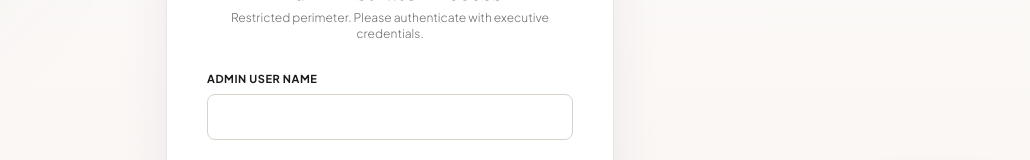
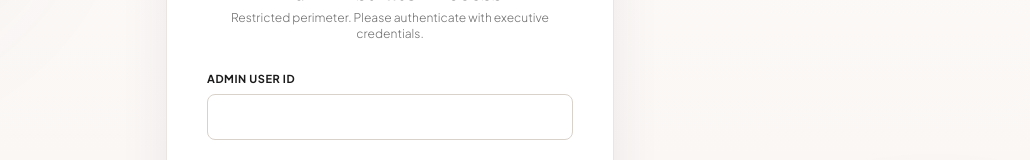
Before and after one commit to HarshalMangukiya/sensein1.1, a Next.js app in the folder frontend/: page /admin in a window 1280 px wide. Shown: the part 244-404 px from the top of the page, without its empty margins (250-1280 px from the left). Built offline with nearby package versions, Linux system fonts and the light colour scheme; no server answers; a web font is replaced by a local one.

Commit message:
fix(admin): rename label from Admin User Name to Admin User ID

```diff
--- a/frontend/components/admin/admin-login.tsx
+++ b/frontend/components/admin/admin-login.tsx
@@ -81,7 +81,7 @@ export function AdminLogin() {
         <form onSubmit={handleSubmit} className="space-y-4">
           <div>
             <label className="block text-[11px] font-bold uppercase tracking-wider text-charcoal mb-1.5">
-              Admin User Name
+              Admin User ID
             </label>
             <input
               type="text"
```
